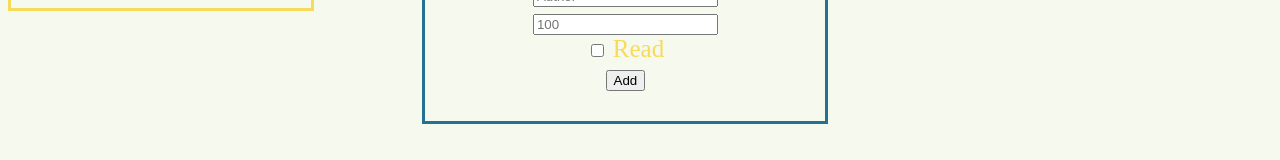
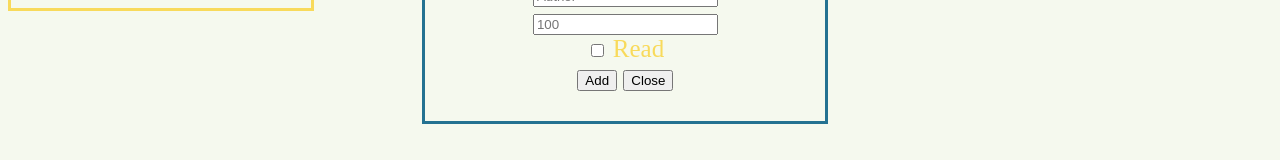
Before and after one commit to AznYan10/library, a plain HTML site: page index.html in a window 1280 px wide. Both pictures are taken after a click on the element "+ Add Book". Shown: the part 346-506 px from the top of the page. Drawn offline with Linux system fonts and the light colour scheme.

Commit message:
Added another button for closing the form

```diff
--- a/index.html
+++ b/index.html
@@ -50,6 +50,7 @@
         </div>
         <div>
             <button class="add-button" type="button submit">Add</button>
+            <button class="close-button" type="button" >Close</button>
         </div>
     </form>
 </body>
```
